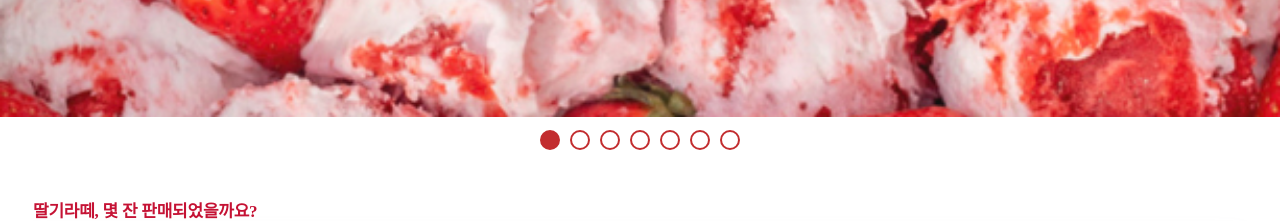
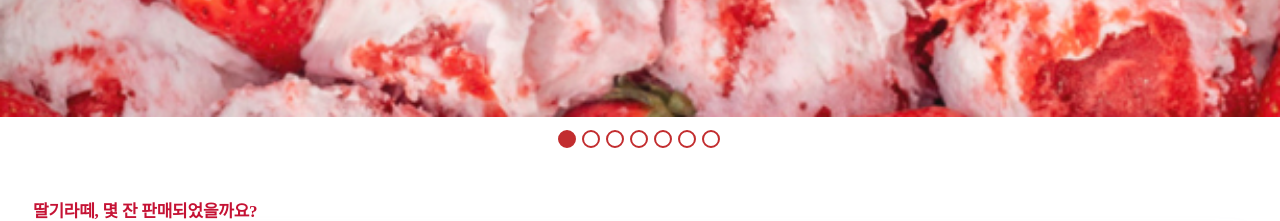
Before and after one commit to linojung/magic-strawberry, a plain HTML site: page index.html in a window 1280 px wide. Shown: the part 1440-1661 px from the top of the page. Drawn offline with nearby package versions, Linux system fonts and the light colour scheme; files whose address does not match are found by name; a web font is replaced by a local one.

Commit message:
Update Style.css

```diff
--- a/css/Style.css
+++ b/css/Style.css
@@ -270,9 +270,13 @@ footer img {
 .slick-dots {
   bottom: -37px;
 }
+
+.slick-dots li {
+  margin: 0 2px;
+}
 .slick-dots li button {
-  width: 20px;
-  height: 20px;
+  width: 18px;
+  height: 18px;
   border: 2px solid var(--main-color);
   border-radius: 50%;
 }
```
